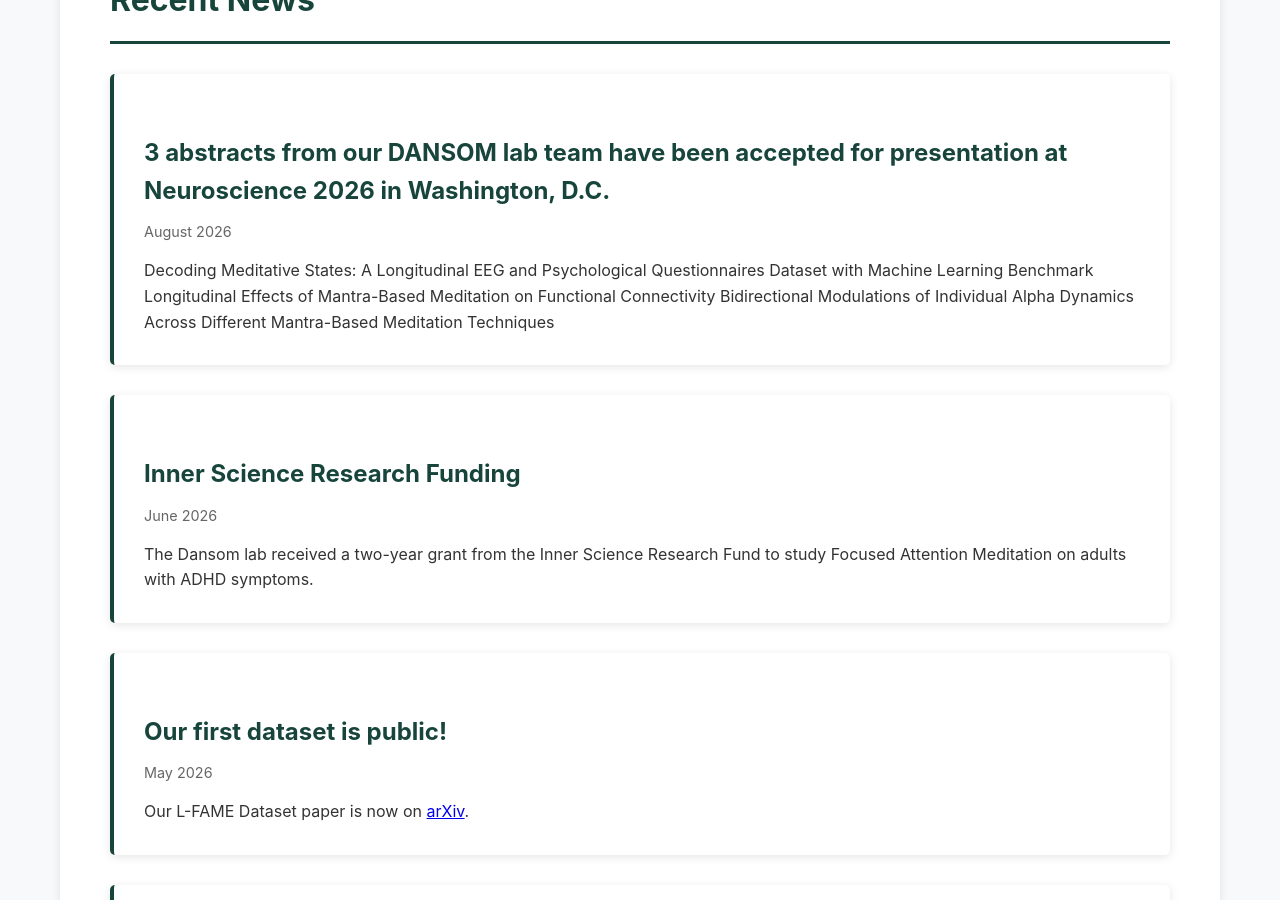
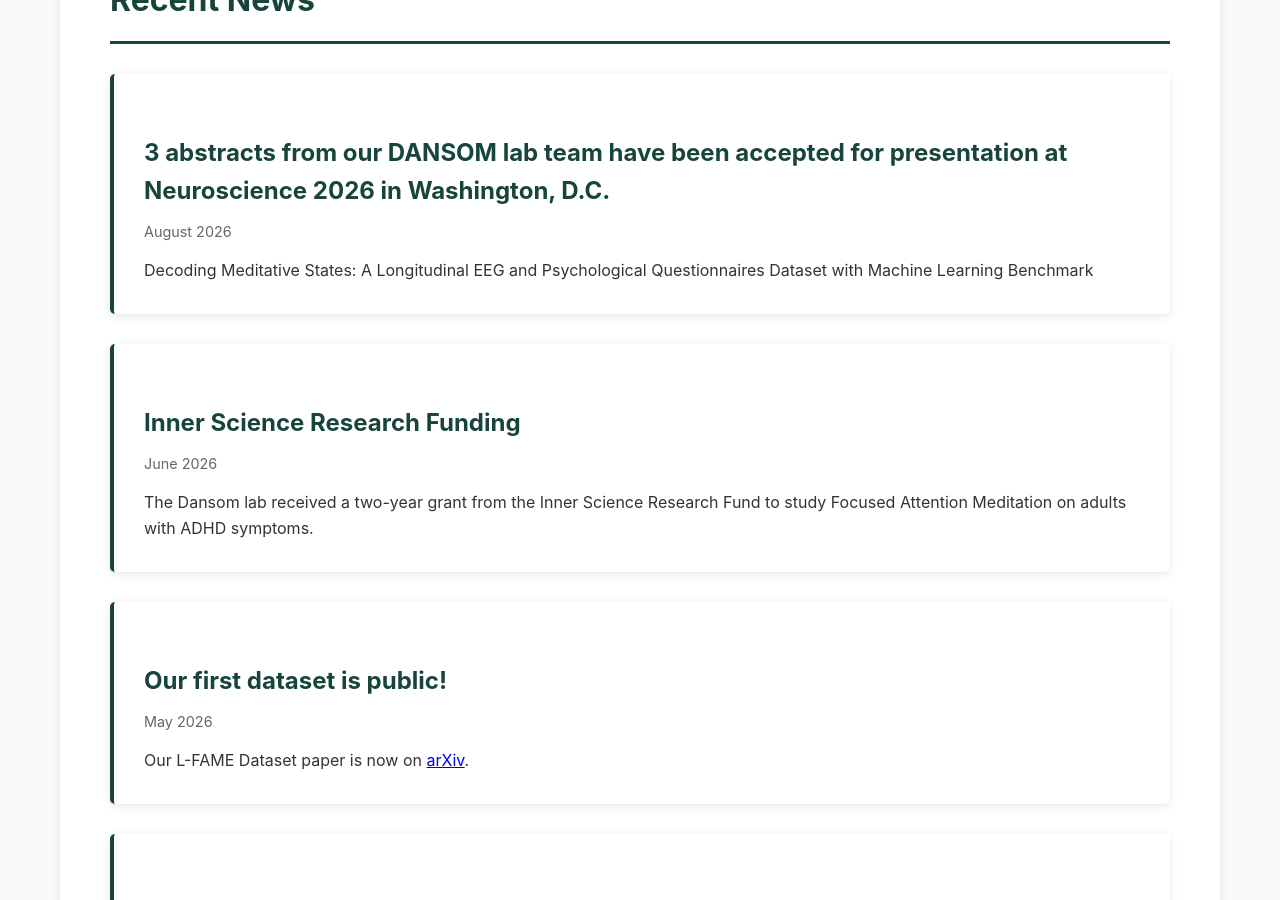
Before and after one commit to dans-om/dans-om.github.io, a Jekyll site: the page built from news.md, in a window 1280 px wide and 900 px high, scrolled down 406 px. Built offline with Jekyll 4.4.1, drawn with Linux system fonts in a browser that asks for light colours.

Commit message:
Update news.yml

```diff
--- a/_data/news.yml
+++ b/_data/news.yml
@@ -1,8 +1,6 @@
 - date: "August 2026"
   title: "3 abstracts from our DANSOM lab team have been accepted for presentation at Neuroscience 2026 in Washington, D.C."
-  description: 'Decoding Meditative States: A Longitudinal EEG and Psychological Questionnaires Dataset with Machine Learning Benchmark
-    Longitudinal Effects of Mantra-Based Meditation on Functional Connectivity
-    Bidirectional Modulations of Individual Alpha Dynamics Across Different Mantra-Based Meditation Techniques'
+  description: 'Decoding Meditative States: A Longitudinal EEG and Psychological Questionnaires Dataset with Machine Learning Benchmark'
 
 - date: "June 2026"
   title: "Inner Science Research Funding"
```
